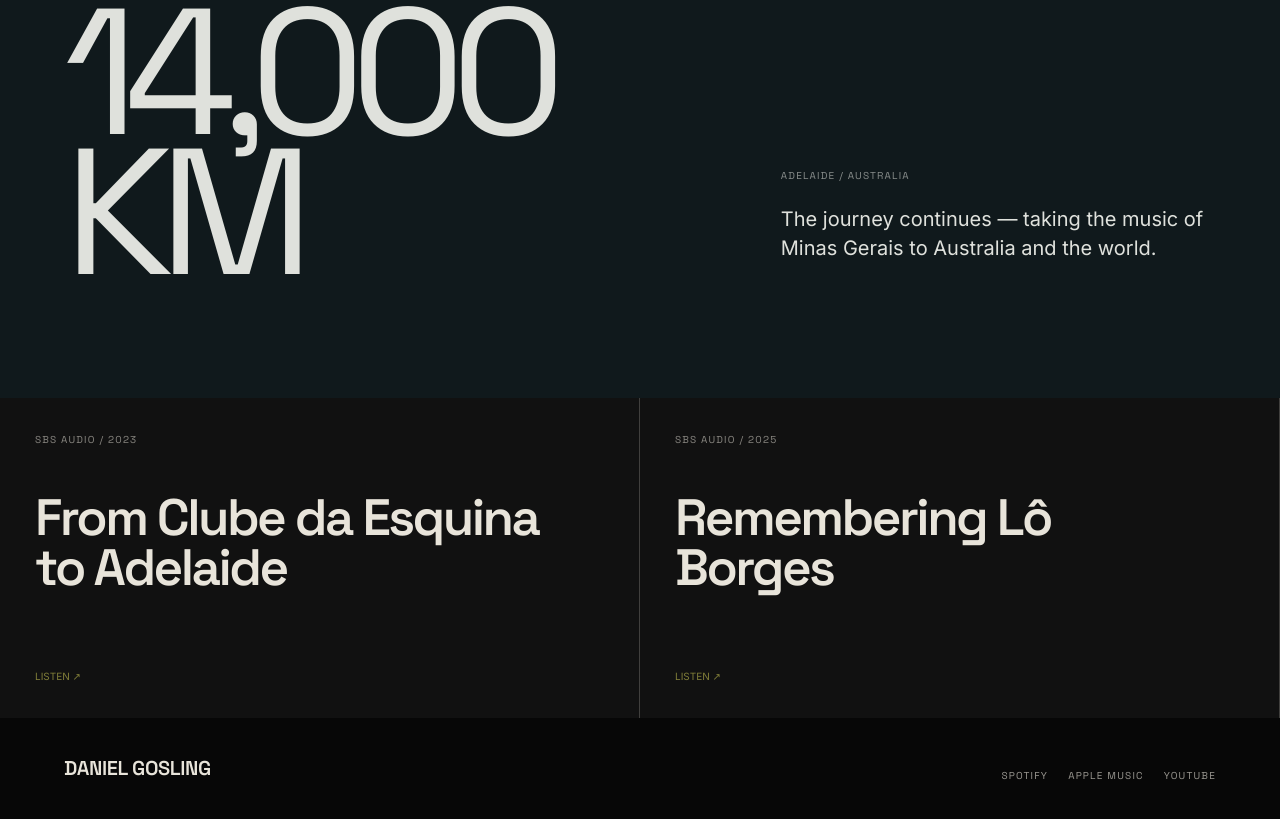
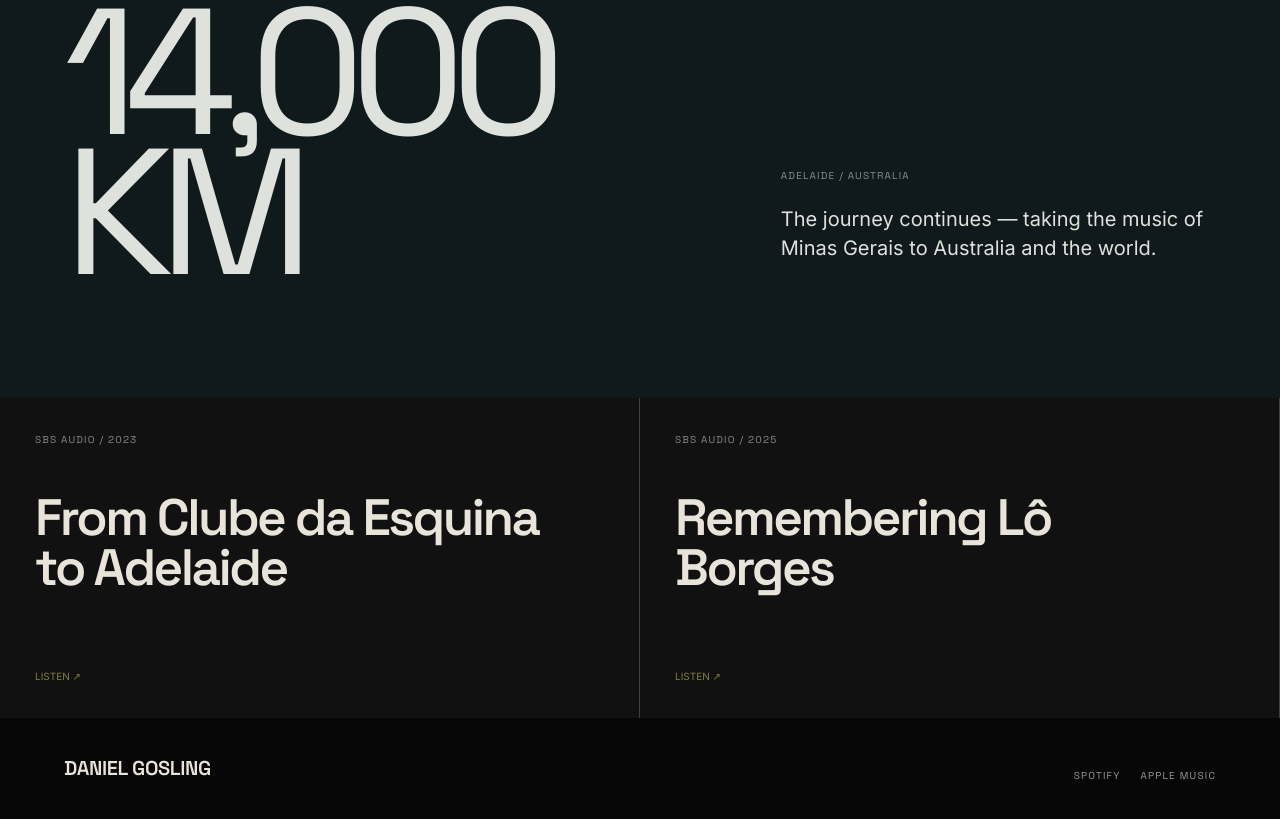
Before and after one commit to danigosling/daniel-gosling-music, a plain HTML site: page index.html in a window 1280 px wide. Shown: the part 5723-6542 px from the top of the page. Drawn offline with Linux system fonts and the light colour scheme.

Commit message:
Update footer streaming links

```diff
--- a/index.html
+++ b/index.html
@@ -30,7 +30,7 @@
     <section class="adelaide"><div class="adelaide-type">14,000 KM</div><div class="adelaide-copy"><span>ADELAIDE / AUSTRALIA</span><p>The journey continues — taking the music of Minas Gerais to Australia and the world.</p></div></section>
     <section class="press"><a href="https://www.sbs.com.au/language/portuguese/pt/podcast-episode/daniel-gosling-o-mineiro-que-trouxe-as-cancoes-do-clube-da-esquina-a-adelaide/x50dw2q1w" target="_blank" rel="noreferrer"><span>SBS AUDIO / 2023</span><strong>From Clube da Esquina to Adelaide</strong><i>LISTEN ↗</i></a><a href="https://www.sbs.com.au/language/portuguese/pt/podcast-episode/a-vida-de-lo-borges-era-como-as-musicas-dele-diz-daniel-gosling/u1evx4ne6" target="_blank" rel="noreferrer"><span>SBS AUDIO / 2025</span><strong>Remembering Lô Borges</strong><i>LISTEN ↗</i></a></section>
   </main>
-  <footer><strong>DANIEL GOSLING</strong><div><a href="https://open.spotify.com/search/Daniel%20Gosling" target="_blank" rel="noreferrer">SPOTIFY</a><a href="https://music.apple.com/au/artist/daniel-gosling/1661173169" target="_blank" rel="noreferrer">APPLE MUSIC</a><a href="https://www.youtube.com/user/danielgosling" target="_blank" rel="noreferrer">YOUTUBE</a></div></footer>
+  <footer><strong>DANIEL GOSLING</strong><div><a href="https://open.spotify.com/artist/3JkfaXHFbz45ao1ZzLhbFI?si=9wsPQCBETkm0fbH4CHUAtQ" target="_blank" rel="noreferrer">SPOTIFY</a><a href="https://music.apple.com/au/artist/daniel-gosling/1661173169" target="_blank" rel="noreferrer">APPLE MUSIC</a></div></footer>
   <script src="script.js"></script>
 </body>
 </html>
```
